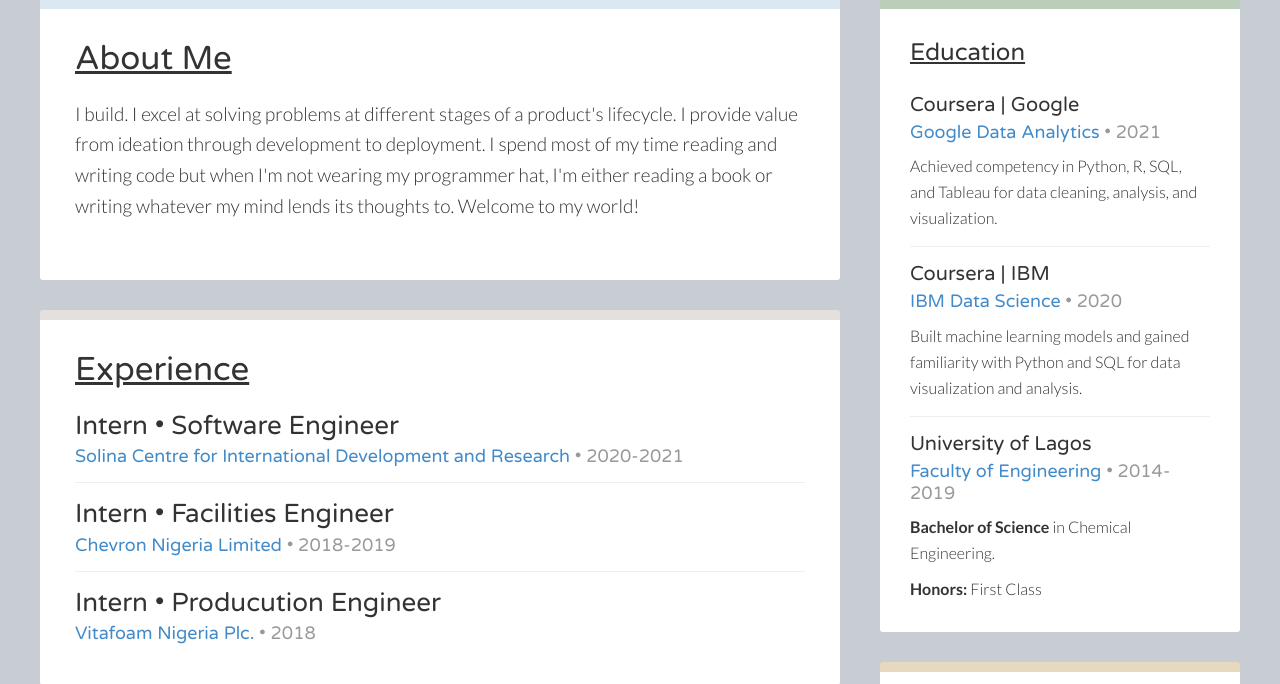
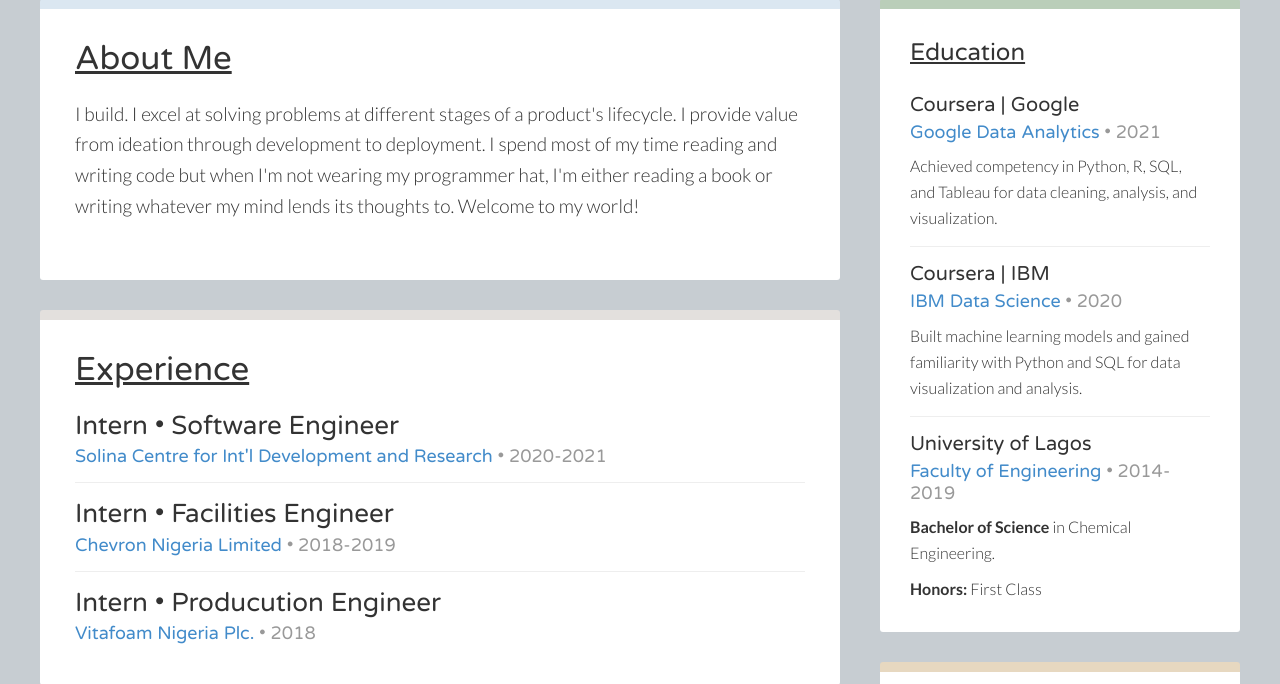
Before and after one commit to Wolemercy/wolewebsite, a Django app: page /portfolio/ in a window 1280 px wide. Shown: the part 287-971 px from the top of the page. Run offline with Django 3.2, Linux system fonts and the light colour scheme; some libraries are stand-ins or nearby versions.

```diff
--- a/portfolio/templates/portfolio/base.html
+++ b/portfolio/templates/portfolio/base.html
@@ -140,7 +140,7 @@
                     </header>
                     <div class="entry-content" itemprop="text">
                         <h3 class="main-info">Intern • Software Engineer</h3>
-                        <h3 class="extra-info"><span><a href="https://www.solinagroup.com/">Solina Centre for International
+                        <h3 class="extra-info"><span><a href="https://www.solinagroup.com/">Solina Centre for Int'l
                             Development and Research</a> • 2020-2021</span></h3>
 
                         <hr>
```
